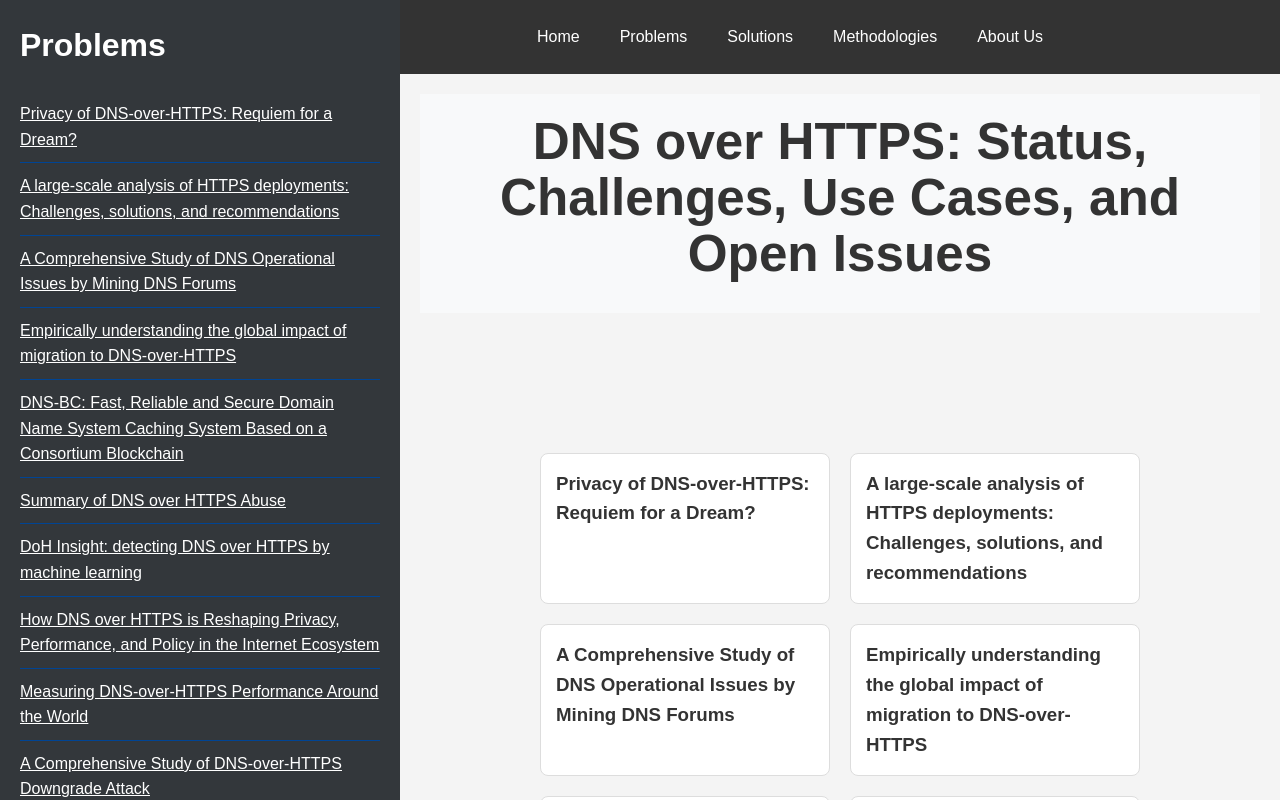
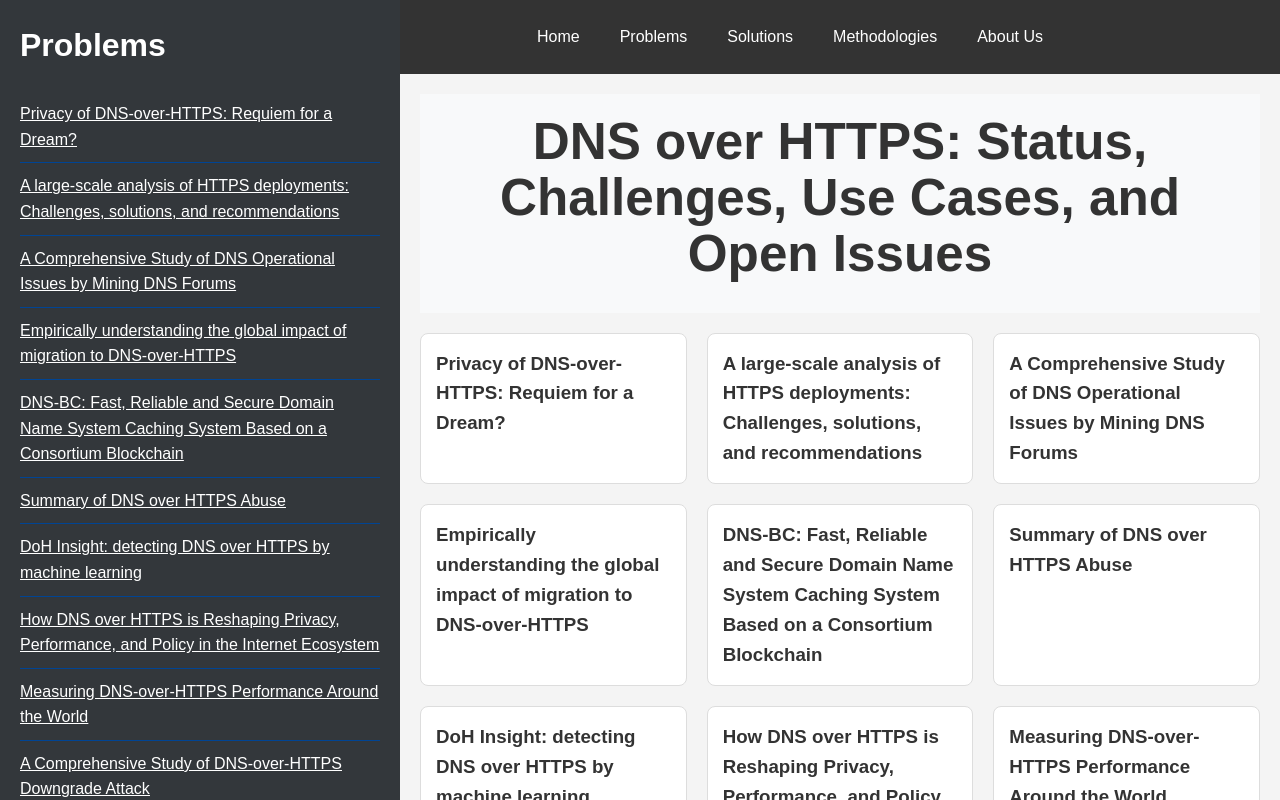
Before and after one commit to jacksayshi/SPA-WT, a React (Vite) app in the folder IOT/: page / in a window 1280 px wide. Shown: the top 800 px of the page. Built offline with nearby package versions, Linux system fonts and the light colour scheme.

Commit message:
edited padding

```diff
--- a/IOT/src/Styles/Problems.css
+++ b/IOT/src/Styles/Problems.css
@@ -4,7 +4,6 @@
     display: grid;
     grid-template-columns: repeat(auto-fill, minmax(250px, 1fr));
     gap: 20px;
-    padding: 120px;
   }
 
   .problem-card {
```
